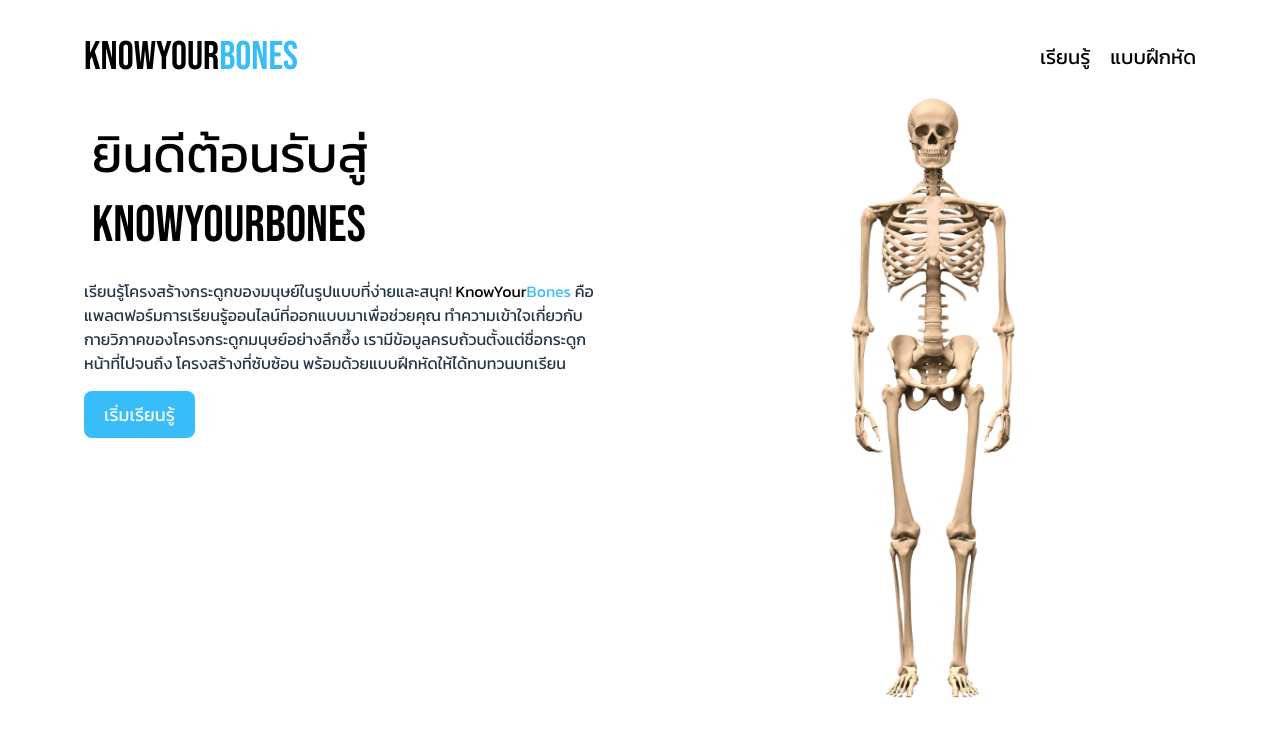
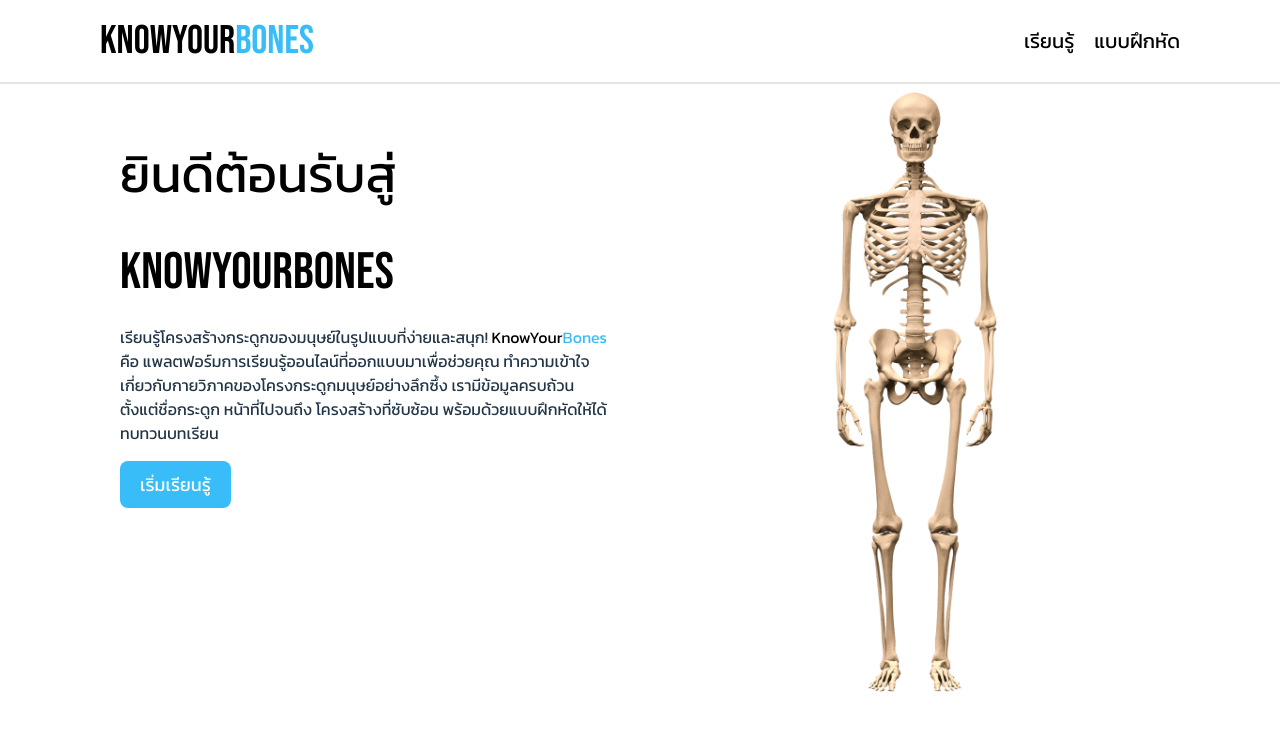
Before and after one commit to SaveKit/KnowYourBones, a React (Vite) app: page / in a window 1280 px wide. Shown: the top 736 px of the page. Built offline with nearby package versions, Linux system fonts and the light colour scheme.

Commit message:
add shadow box to navbar

```diff
--- a/src/App.css
+++ b/src/App.css
@@ -11,9 +11,8 @@
   display: flex;
   flex-direction: column;
   min-height: 100vh;
-  width: 90%;
+  width: 100%;
   margin: 0 auto;
-  padding: 1rem;
   font-family: 'Kanit', sans-serif;
   text-align: center;
 }
@@ -23,5 +22,12 @@
   justify-content: center;
   align-items: center;
   flex-direction: column;
+  padding: 10px 100px;
   gap: 1.5rem;
 }
+
+h1 {
+  font-family: 'Kanit', sans-serif;
+  margin-bottom: 0.5rem;
+  color: black;
+}
--- a/src/components/Navbar.css
+++ b/src/components/Navbar.css
@@ -3,8 +3,9 @@
     justify-content: space-between;
     align-items: center;
     background-color: white;
-    padding: 10px 20px;
+    padding: 10px 100px;
     color: black;
+    box-shadow: 0 2px 0px rgba(0, 0, 0, 0.1);
   }
 
   .logo {
--- a/src/pages/Home.css
+++ b/src/pages/Home.css
@@ -3,12 +3,6 @@
   grid-template-columns: repeat(auto-fit, minmax(300px, 1fr));
   flex-wrap: wrap;
   gap: 20px;
-}
-
-h1 {
-  font-family: 'Kanit', sans-serif;
-  margin: 0.5rem;
-  color: black;
 }
 
 .content {
```
